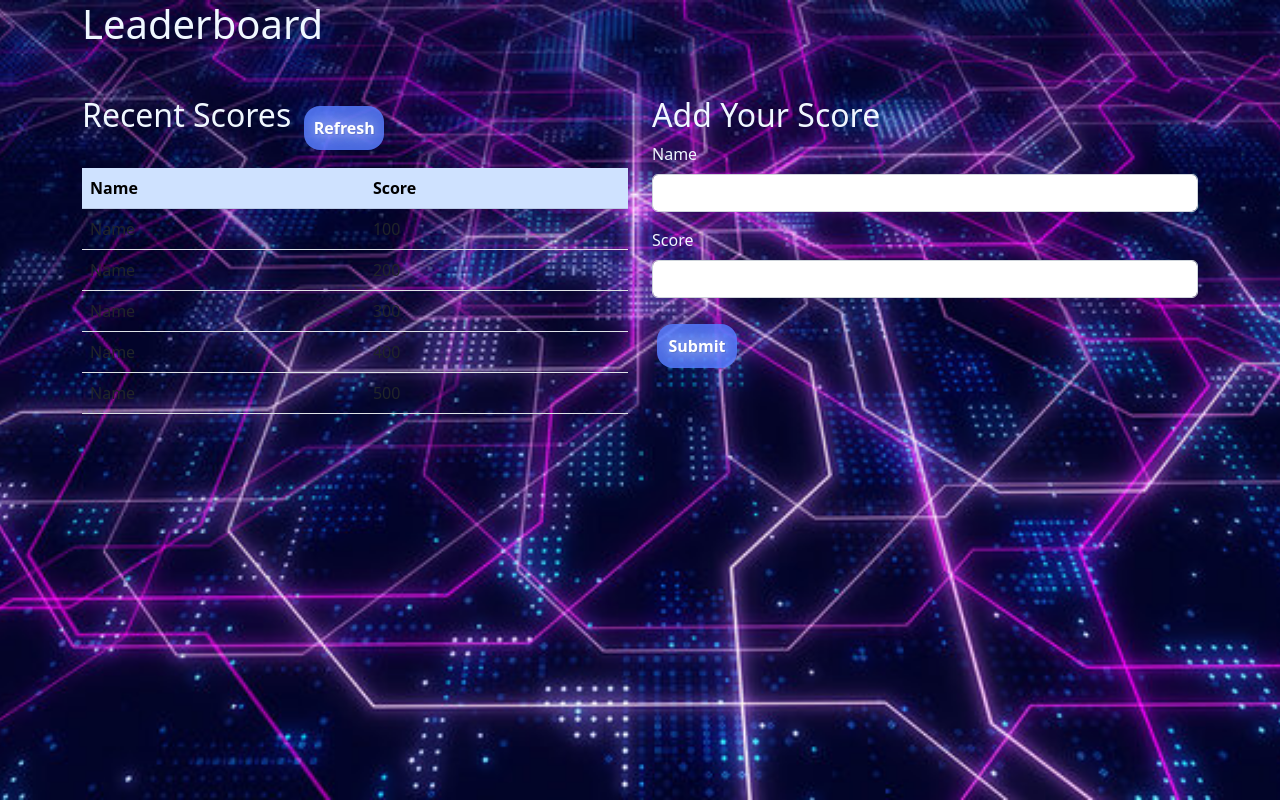
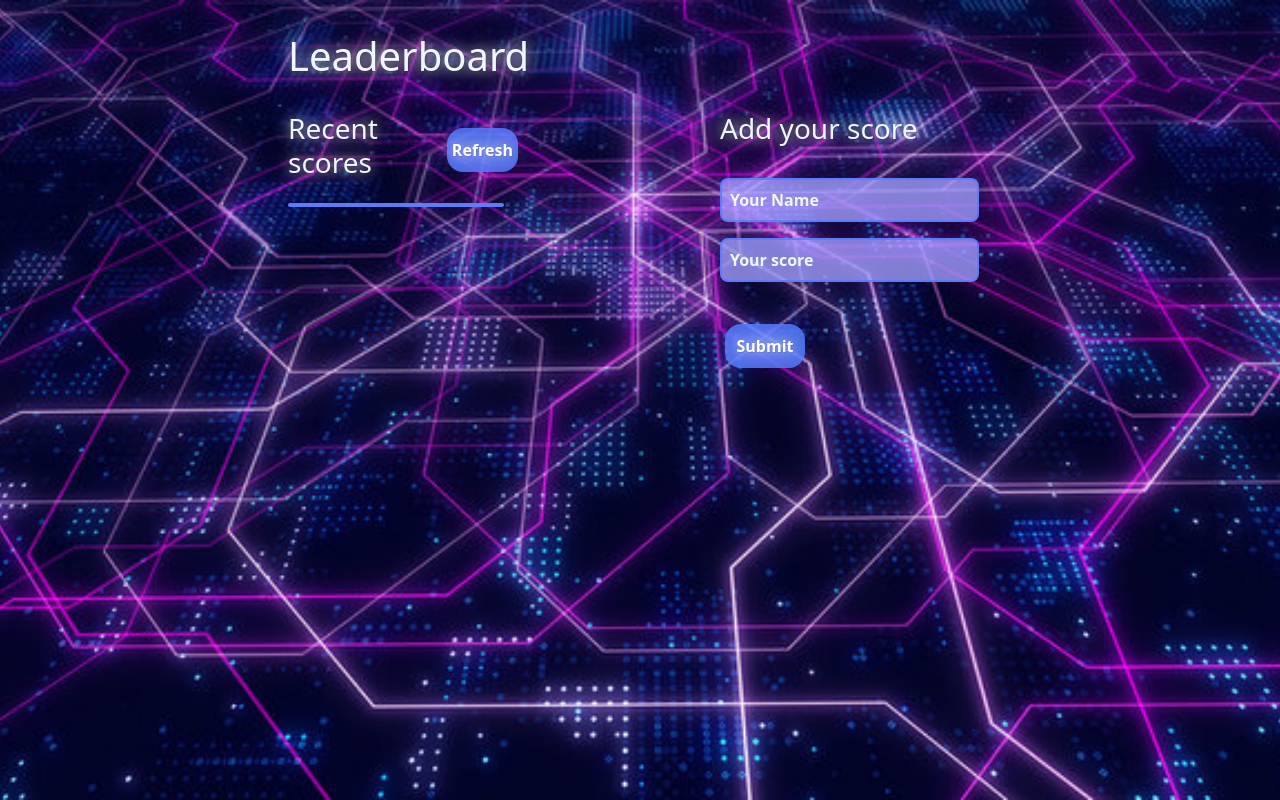
Before and after one commit to enis-memic/Leaderboard, a website built with webpack: page dist/index.html in a window 1280 px wide. Built offline with nearby package versions, Linux system fonts and the light colour scheme.

Commit message:
Update README.md file

```diff
--- a/dist/index.html
+++ b/dist/index.html
@@ -19,66 +19,35 @@
     />
   <script defer src="runtime.js"></script><script defer src="main.js"></script></head>
   <body>
-    <div class="container">
-      <h1>Leaderboard</h1>
-      <div class="row mt-5">
-        <div class="col-md-6">
-          <div class="d-flex">
-            <h2 class="me-2">Recent Scores</h2>
-            <button class="btn btn-primary">Refresh</button>
+    <div class="main">
+      <div class="leader">
+        <h1 class="heading">Leaderboard</h1>
+      </div>
+      <div class="content">
+        <div class="display">
+          <div class="score">
+            <h3 class="para">Recent scores</h3>
+            <button class="btn btn-refresh" id="refresh" type="button">
+              Refresh
+            </button>
           </div>
-          <table class="table table-striped table-hover mt-2">
-            <thead class="table-primary">
-              <tr>
-                <th>Name</th>
-                <th>Score</th>
-              </tr>
-            </thead>
-            <tbody>
-              <tr>
-                <td>Name</td>
-                <td>100</td>
-              </tr>
-              <tr>
-                <td>Name</td>
-                <td>200</td>
-              </tr>
-              <tr>
-                <td>Name</td>
-                <td>300</td>
-              </tr>
-              <tr>
-                <td>Name</td>
-                <td>400</td>
-              </tr>
-              <tr>
-                <td>Name</td>
-                <td>500</td>
-              </tr>
-            </tbody>
-          </table>
+
+          <ul class="scores"></ul>
         </div>
-        <div class="col-md-6">
-          <h2>Add Your Score</h2>
-          <form>
-            <div class="mb-3">
-              <label for="nameField" class="form-label">Name</label>
-              <input type="text" class="form-control" id="nameField" />
+        <div class="add-score">
+          <h3 class="scoring">Add your score</h3>
+          <form action="#" class="form-add">
+            <input type="text" placeholder="Your Name" id="user" />
+            <input type="text" placeholder="Your score" id="score" />
+            <div class="btn-class">
+              <p id="error"></p>
+              <button class="btn btn-submit" type="submit" id="submit">
+                Submit
+              </button>
             </div>
-            <div class="mb-3">
-              <label for="scoreField" class="form-label">Score</label>
-              <input type="number" class="form-control" id="scoreField" />
-            </div>
-            <button type="submit" class="btn btn-primary">Submit</button>
           </form>
         </div>
       </div>
     </div>
-
-    <script
-      src="https://cdn.jsdelivr.net/npm/bootstrap@5.2.0/dist/js/bootstrap.bundle.min.js"
-      integrity="sha384-A3rJD856KowSb7dwlZdYEkO39Gagi7vIsF0jrRAoQmDKKtQBHUuLZ9AsSv4jD4Xa"
-      crossorigin="anonymous"
-    ></script>
   </body>
 </html>
```
Also changed, not shown: dist/main.js (+52 -2 lines), dist/runtime.js (+33 -1 lines), README.md, dist/171b85ce46fc0521a1f9.jpg (added).
